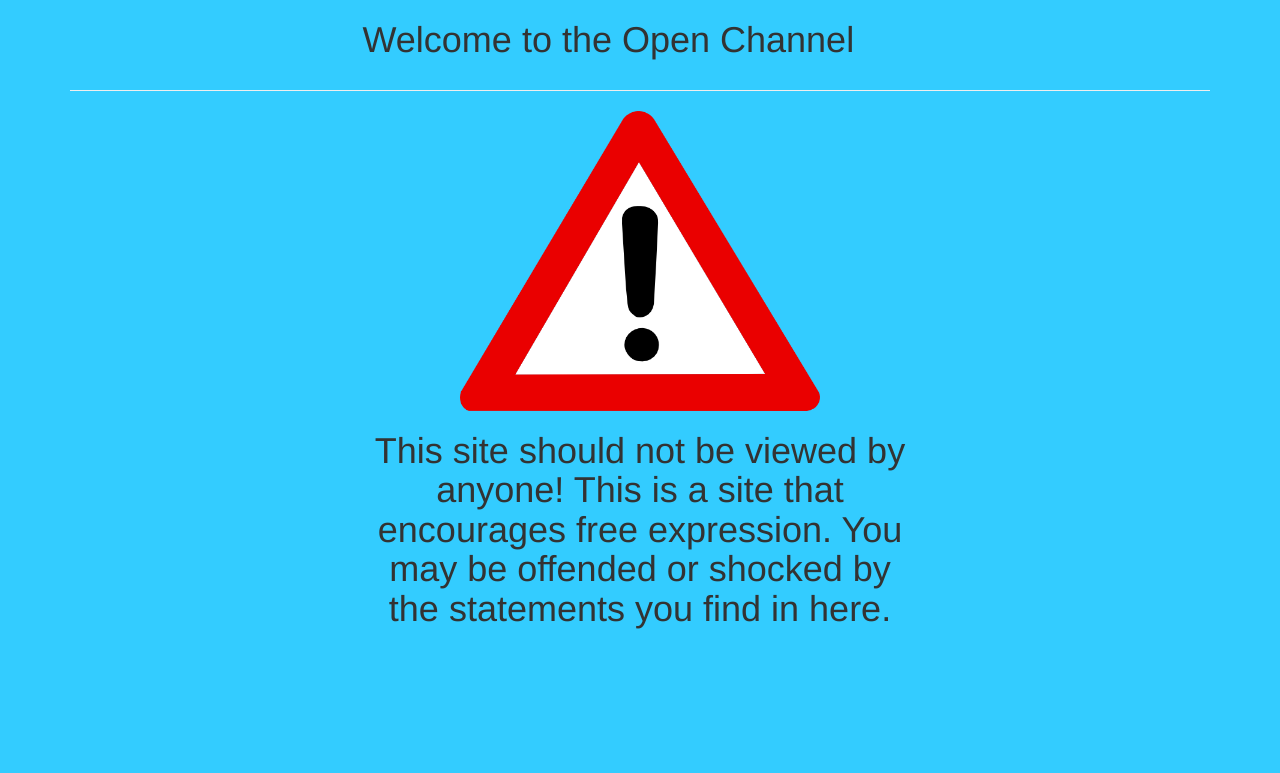
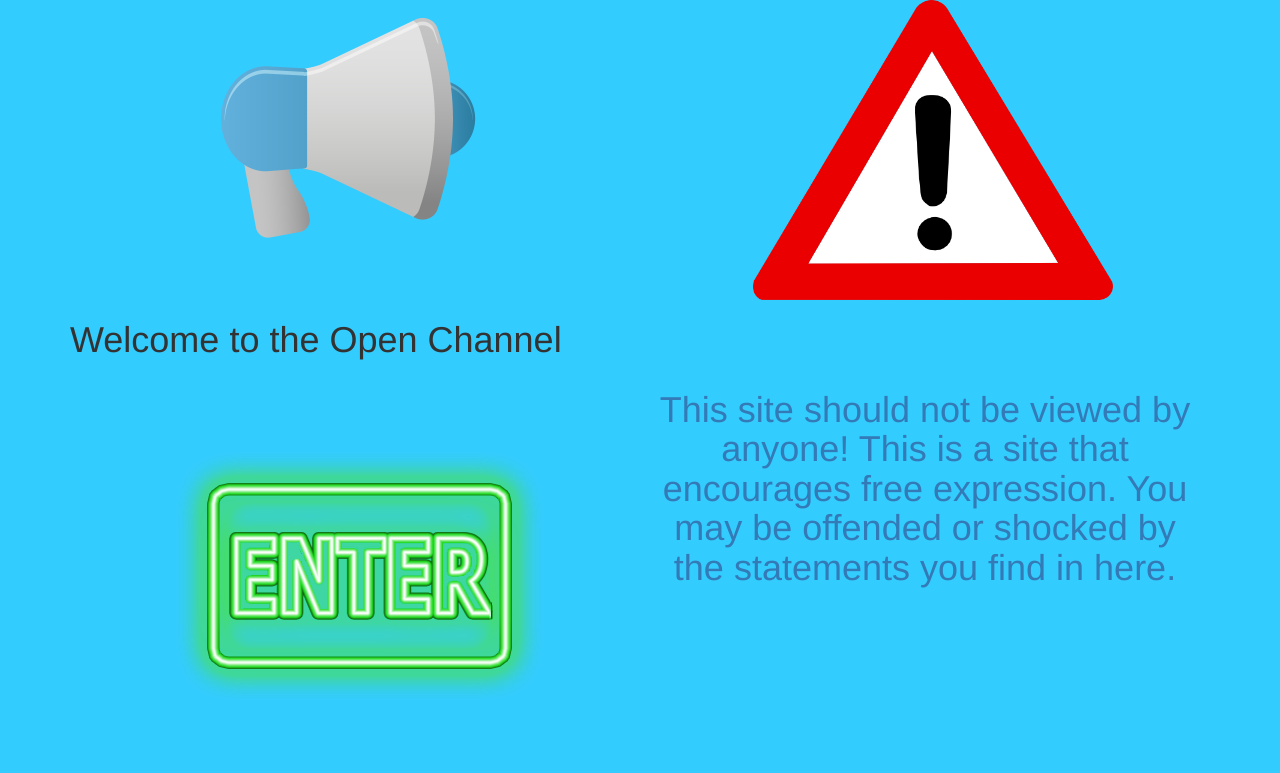
Before and after one commit to esbenbsmith/Project0, a plain HTML site: page warning.html in a window 1280 px wide. Drawn offline with nearby package versions, Linux system fonts and the light colour scheme.

Commit message:
comments added

```diff
--- a/index.html
+++ b/index.html
@@ -3,7 +3,8 @@
 <head>
 	<meta charset="UTF-8">
 	<meta name="viewport" content="width=device-width, initial-scale=1">
-	<title>Open Channel</title>
+	<title>The Open Channel</title>
+	<link rel="megaphone" href="/images/megaicon.ico">
 
 		 <!-- bootstrap css -->
 	  <link rel="stylesheet" href="https://maxcdn.bootstrapcdn.com/bootstrap/3.3.5/css/bootstrap.min.css">
@@ -27,6 +28,8 @@
 				<center><img id="megaphone" src="images/megaphone.ico" alt="megaphone"></center>
 			</div>
 		</div>
+
+
 		<div class="row">
 			<div class="col-md-offset-3 col-md-6">
 					<center><h1>The Open Channel</h1></center>
@@ -74,10 +77,15 @@
       			<p>
         			<span class="openinput"><%= topic %>
         			<br>
+        			<br>
         			 <%= expression %></span>
         			&nbsp;
         			<button type="button" class="close delete" aria-label="Close"><span aria-hidden="true">&times;</span></button>
       			</p>
+      			<form>
+      			<textarea name="comments" id="comments" cols="25" rows="3"></textarea>
+  				<input type="submit" value="submit" />
+				</form>
 
       			<hr>
     		</div>
--- a/warning.html
+++ b/warning.html
@@ -13,21 +13,26 @@
 <body>
 	<div class="container">
 		<div class="row">
-			<div class="col-md-offset-3 col-md-6">
+			<div class="col-md-6">
+				<center><img id="megaphone" src="images/megaphone.ico" alt="megaphone"></center>
+			</div>
+
+			<div class="col-md-6">
+				<img id="warning" src="images/warning.png" alt="warning sign">
+			</div>
+			<div class="col-md-6">
 				<h1>Welcome to the Open Channel</h1>
 			</div>
 		</div>
-		<hr>
-		<div class="row">
-			<div class="col-md-offset-3 col-md-6">
-				<img id="warning" src="images/warning.png" alt="warning sign">
+
+			<div class="col-md-6">
+				<center><a href="index.html"><img id="enter" src="images/enter.png" alt="enter"></a</center>
 			</div>
-		</div>
-		<div class="row">
-			<div class="col-md-offset-3 col-md-6">
+			<div class="col-md-6">
 				<center><h1>This site should not be viewed by anyone! This is a site that encourages free expression. You may be offended or shocked by the statements you find in here.
 				</h1></center>
 			</div>
+
 		</div>
 	</div>
 
```
Also changed, not shown: images/enter.png (added), images/megaicon.ico (added), script3.js (added).
